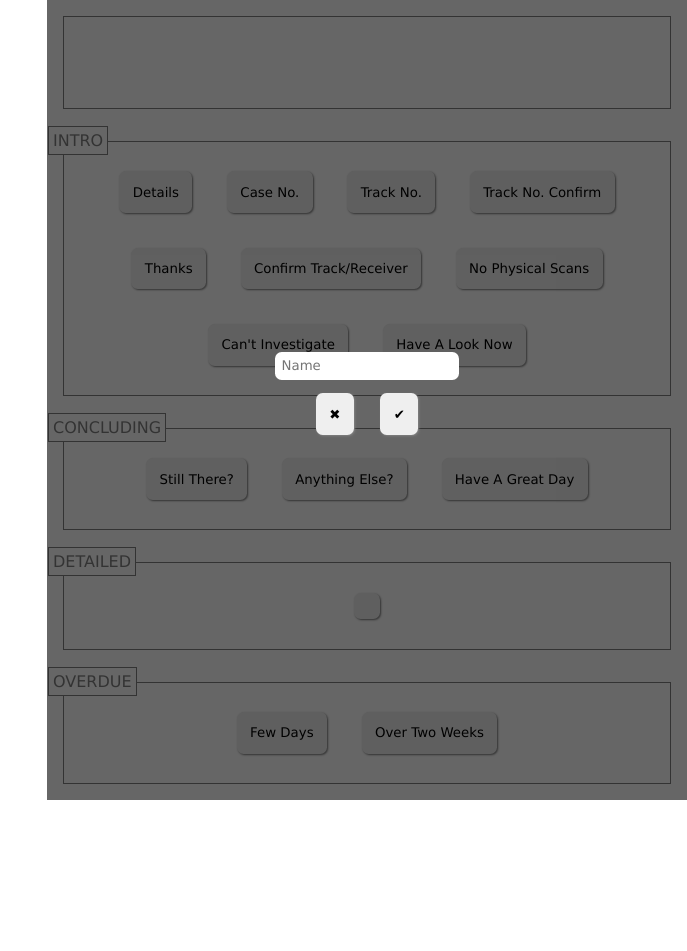
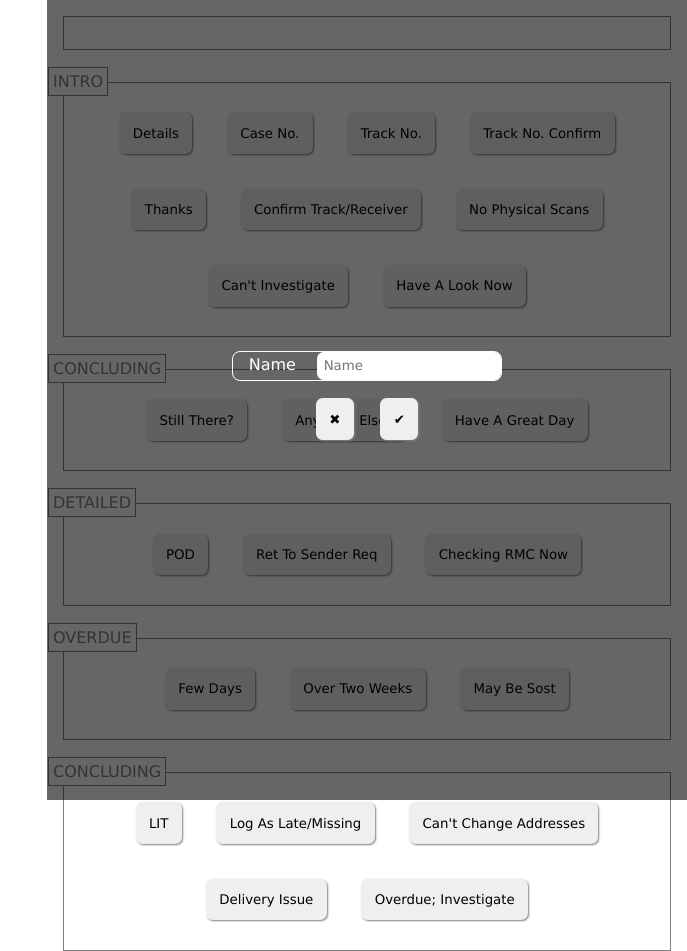
Before and after one commit to ymloh/ccc-qol, a plain HTML site: page index.html in a window 1280 px wide. Shown: the whole page, without its empty margins (593-1280 px from the left). Before the commit the page ends 800 px from the top, so only its background shows below. Drawn offline with Linux system fonts and the light colour scheme.

Commit message:
test run

```diff
--- a/index.html
+++ b/index.html
@@ -16,5 +16,9 @@
 
         </div>
     </div>
+    <div id="input-div-template" class="input-div">
+        <label>Test</label>
+        <input>
+    </div>
 </body>
 </html>
--- a/script.js
+++ b/script.js
@@ -24,26 +24,51 @@ all_lines = {
     "detailed": {
         "section_title": "Detailed",
         "lines": {
-            "": {"line": ""},
+            "POD": {"line": "Thanks for waiting. I've just emailed you the POD with reference number [Ref no., text] in the subject line"},
+            "Ret to Sender req": {"line": "Thanks for waiting. I've sent the return to sender request and your reference number is [Ref no., text].\nThis parcel should receive a scan advising it has been returned to sender within 24 hours"},
+            "checking RMC now": {"line": "Thanks for the details. I am checking the Returned Mail Centre now"},
         }
     },
     "overdue": {
         "section_title": "Overdue",
         "lines": {
             "few days": {
-                "line": "Thanks for waiting. This parcel was estimated to be delivered by [date], so it is a few days overdue\
-                        at this stage. We do have up to three weeks delay in the delivery network at the moment. Please log\
-                        a case in the portal for this one under Late/Missing Parcel. Our team will monitor the parcel's\
+                "line": "Thanks for waiting. This parcel was estimated to be delivered by [Estimated delivery date, date], so it is a few days overdue \
+at this stage. We do have up to three weeks delay in the delivery network at the moment. Please log \
+a case in the portal for this one under Late/Missing Parcel. Our team will monitor the parcel's \
 progress and contact you back if the parcel is not delivered as expected by the end of this time",
             },
             "over two weeks": {
-                "line": "Thanks for waiting. This parcel was expected to be delivered on [date], so it's over two weeks\
-                overdue at this stage. Currently, there's delays of up to three weeks in the delivery network,\
-                meaning that this could be delivered as late as [date]. We are asking our customers to log cases in\
-                the portal under Late/Missing Parcel for these overdue parcels. Once a case has been logged, we will\
-                monitor the parcel's progress and contact you back if the parcel is not delivered by the end of that\
+                "line": "Thanks for waiting. This parcel was expected to be delivered on [Estimated delivery date, date], so it's over two weeks \
+overdue at this stage. Currently, there's delays of up to three weeks in the delivery network, \
+meaning that this could be delivered as late as [Latest delivery date, date]. We are asking our customers to log cases in \
+the portal under Late/Missing Parcel for these overdue parcels. Once a case has been logged, we will \
+monitor the parcel's progress and contact you back if the parcel is not delivered by the end of that \
 time",
+            },
+            "may be sost": {"line": "Thanks for waiting. This parcel is very overdue for delivery and might be lost. Do you have a description of the contents so I can check our Returned Mail Centre?"},
         }
+    },
+    "conclude": {
+        "section_title": "Concluding",
+        "lines": {
+            "LIT": {"line": "Thanks again for waiting. There are no matches for this item in the Returned Mail Centre and no \
+further information on its whereabouts in the delivery network. As we have no further avenues for \
+investigation, I'm sorry to advise this parcel is deemed lost in transit (LIT)"},
+            "Log as Late/Missing": {"line": "Thanks for waiting. This parcel seems to have arrived at one of our delivery centres on [Arrival date, date], but for \
+some reason did not go out for delivery. You will need to log a case in the portal under \"Late/Missing \
+Parcel\" for this one so we can contact the delivery centre to check where the parcel is"},
+            "Can't change addresses": {"line": "You're speaking with Yvonne, thanks for getting in touch. Customer Service can't change addresses - \
+you will need to do this through the Redirect feature in the portal that you are in now, under the \
+\"Manage your delivery\" section"},
+            "Delivery issue": {"line": "Thanks for waiting. We have a photo of this delivery which I've emailed you with reference number \
+[Reference no., text] in the subject line. If the customer does not recognise the photo, please log a case in the \
+portal under \"Delivery Issue\" and we will contact the delivery centre to investigate where this was \
+delivered to"},
+            "overdue; investigate": {"line": "Thanks for waiting. This was expected to be delivered by [Expected delivered, date], so it is [it is ... overdue, text] overdue and needs to \
+be investigated by our International team. They are not available on chat. You can contact them by \
+either calling our business line on 13 11 18 and asking to be transferred, or you can log a case in the \
+portal under Late/Missing Parcel and they will respond to you"}
         }
     }
 }
@@ -57,6 +82,7 @@ function updateName() {
             // console.log(vv["line"])
         }
     }
+    generateButtons()
 }
 
 function newModal(fields, callback) {
@@ -69,15 +95,24 @@ function newModal(fields, callback) {
             console.error(`Modal info incomplete, skipping this one: ${field["label"]} - ${field["type"]}.`)
             continue
         }
-        const input = document.createElement("input")
+
+        const inputDiv = document.querySelector("#input-div-template").cloneNode(true)
+        inputDiv.style.display = "block"
+
+        const label = inputDiv.querySelector("label")
+        label.innerText = field["label"]
+
+        const input = inputDiv.querySelector("input")
         input.name = field["label"]
         input.type = field["type"]
+        if (field["type"] === 'date') {
+            input.value = new Date().toISOString().substring(0, 10)
+        }
         input.placeholder = field["label"]
         input.addEventListener("input", function() {
-            userInput[field["label"]] = this.value
-            // console.table(userInput)
+            userInput[field["label"]] = {"value": this.value, "type": field["type"]}
         })
-        modal.appendChild(input)
+        modal.appendChild(inputDiv)
     }
 
     function closeModal() { modal.parentNode.removeChild(modal) }
@@ -93,7 +128,6 @@ function newModal(fields, callback) {
     doneButton.addEventListener("click", () => {
         // console.log(userInput)
         callback(userInput)
-        updateName()
         closeModal()
     })
     buttonsDiv.appendChild(doneButton)
@@ -101,26 +135,17 @@ function newModal(fields, callback) {
     modal.appendChild(buttonsDiv)
     // modal.innerText = "Test"
     modal.classList.add("main_panel", "modal")
+
+    document.body.appendChild(modal)
     return modal
 }
 
-window.addEventListener('load', () => {
-    // check for existing config
-    if (!localStorage.getItem("name")) {
-        const askForName = newModal([
-            { "label": "Name", "type": "text" }
-        ], (userInput) => localStorage.setItem("name", userInput["Name"]))
-        document.body.appendChild(askForName)
-    } else {
-        updateName()
-    }
+function generateButtons() {
+    const preview_panel = document.querySelector("#preview")
+    const main_panel = document.querySelector(".main_panel")
 
-    const main_panel = document.querySelector(".main_panel")
-    const preview_panel = document.querySelector("#preview")
 
-    preview_panel.addEventListener('animationend', function() {
-        this.classList.remove('copied')
-    })
+    for (let elem of main_panel.querySelectorAll(":not(:first-child)")) elem.remove()
 
     for (const section in all_lines) {
         const lines_speaking_panel = document.createElement("div")
@@ -134,17 +159,21 @@ window.addEventListener('load', () => {
 
         let lines = all_lines[section]["lines"]
 
+
         for (const line_title in lines) {
             const button = document.createElement("button")
             button.innerText = line_title
             lines_speaking_panel.appendChild(button)
-            const line = lines[line_title]["line"]
+            let line = lines[line_title]["line"]
 
             button.addEventListener('mouseover', function() {
                 preview_panel.innerText = line
             })
 
+            let inputFields = line.match(/\[[\w\s]*,\s?\w+\]/g)
 
+
+            if (!inputFields) {
                 button.addEventListener('mousedown', function() {
                     navigator.clipboard.writeText(line)
                     preview_panel.classList.remove('copied')
@@ -153,7 +182,47 @@ window.addEventListener('load', () => {
                     cooling_down = true
                     // document.querySelector("#preview").classList.toggle("copied")
                 })
+            } else {
+                inputFields = inputFields.map(x => x.replace(/[\[\]]/g, "").split(", "))
+                inputFields = inputFields.map(x => {return {"label": x[0], "type": x[1]}})
+                button.addEventListener('mousedown', () => {
+                    newModal(inputFields, (userInput) => {
+                        let alteredLine = line
+                        for (const [key, obj] of Object.entries(userInput)) {
+                            // console.log(`replacing: \[${key},\s?\w+\]`)
+                            let val
+                            if (obj["type"] === "date") val = new Date(obj["value"]).toLocaleDateString('en-AU', {weekday: 'long', month: 'long', day: 'numeric'})
+                            else val = obj["value"]
+                            alteredLine = alteredLine.replace(new RegExp(`\\[${key},\\s?\\w+\\]`), val)
+                        }
+                        navigator.clipboard.writeText(alteredLine)
+                    })
+                })
+            }
         }
         main_panel.appendChild(lines_speaking_panel)
     }
+
+}
+
+window.addEventListener('load', () => {
+    // check for existing config
+    if (!localStorage.getItem("name")) {
+        newModal([
+            { "label": "Name", "type": "text" }
+        ], (userInput) => {
+            localStorage.setItem("name", userInput["Name"]["value"])
+            updateName()
         })
+    } else {
+        updateName()
+    }
+
+    const preview_panel = document.querySelector("#preview")
+
+    preview_panel.addEventListener('animationend', function() {
+        this.classList.remove('copied')
+    })
+
+    generateButtons()
+})
--- a/style.css
+++ b/style.css
@@ -120,3 +120,16 @@ input {
     padding: 0.5em;
     border-width: 0;
 }
+
+div.input-div {
+    display: none;
+    flex-flow: row nowrap;
+    border-radius: 0.5em;
+    border: 1px solid white;
+    color: white;
+    margin: 0.25em;
+}
+
+div.input-div label {
+    margin: 1em;
+}
```
Lines whose indentation alone changed are shown as unchanged.
